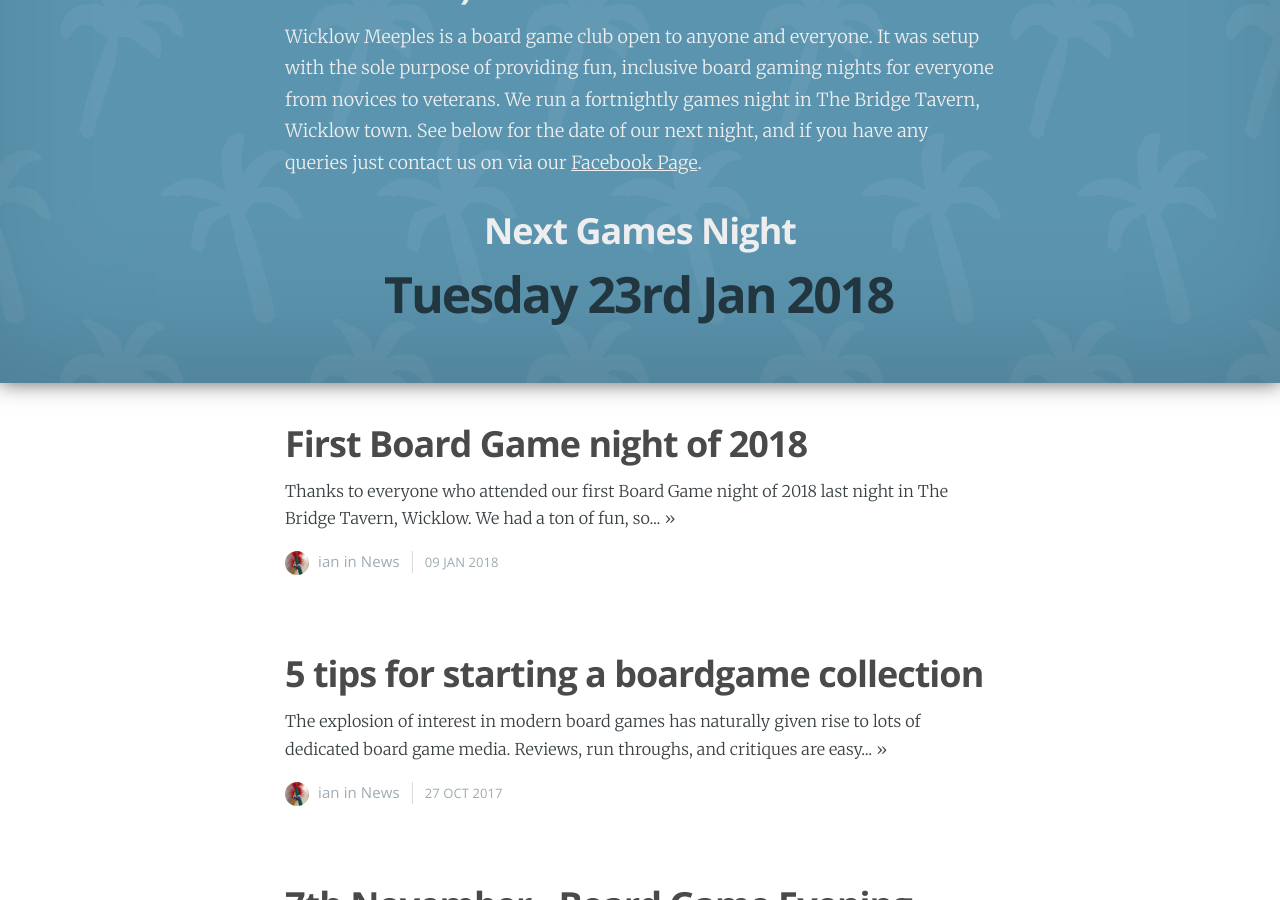
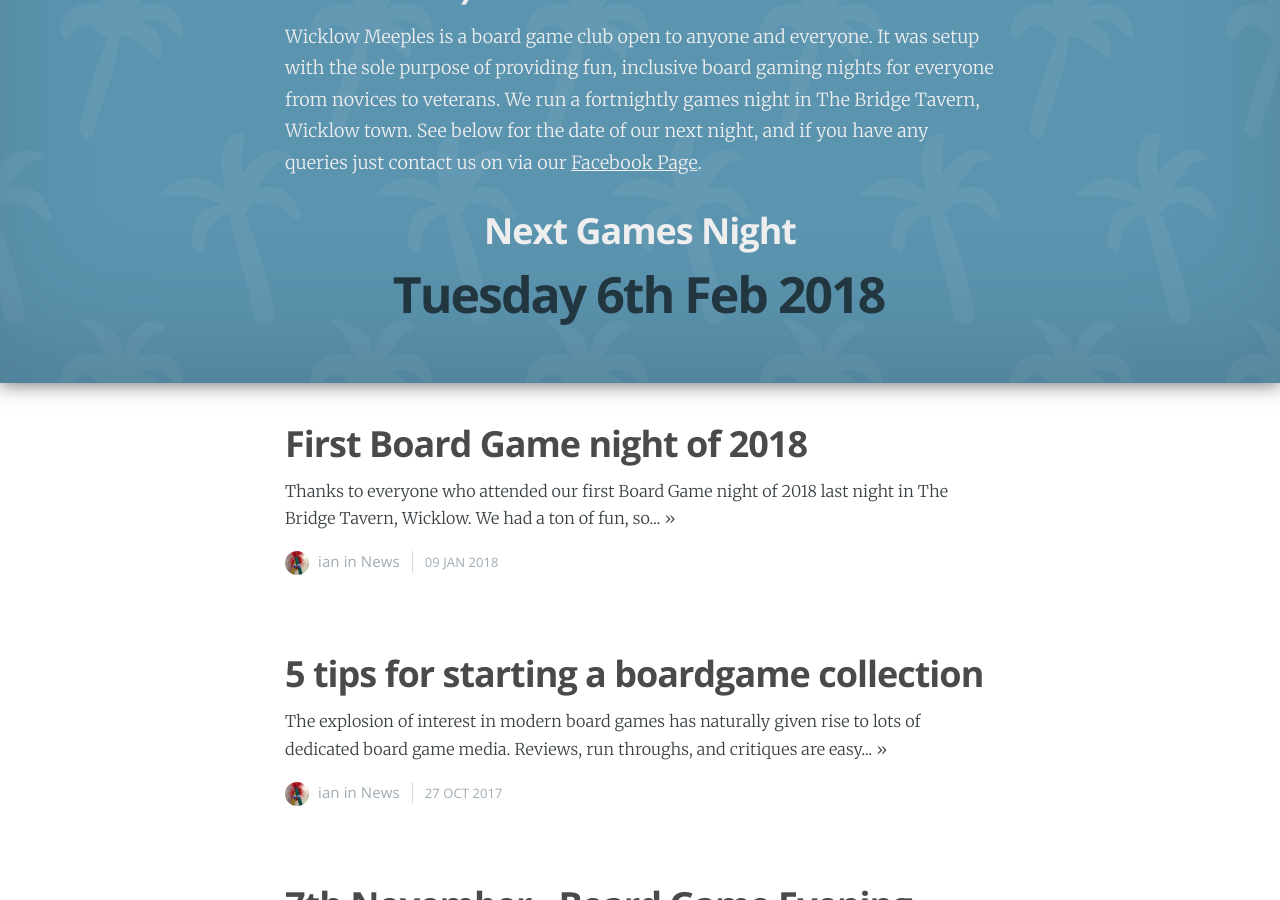
Before and after one commit to owenmcg/owenmcg.github.io, a Jekyll site: the page built from index.html, in a window 1280 px wide and 900 px high, scrolled down 1002 px. Built offline with Jekyll 4.4.1, drawn with Linux system fonts in a browser that asks for light colours; nearby versions of some CDN libraries; the list of posts is cut into pages by our own code.

Commit message:
updated next game night

```diff
--- a/index.html
+++ b/index.html
@@ -37,7 +37,7 @@ current: home
         <p class="post-excerpt">Wicklow Meeples is a board game club open to anyone and everyone. It was setup with the sole purpose of providing fun, inclusive board gaming nights for everyone from novices to veterans. We run a fortnightly games night in The Bridge Tavern, Wicklow town. See below for the date of our next night, and if you have any queries just contact us on via our <a href="https://www.facebook.com/wicklowmeeples/">Facebook Page</a>.
         </p>
         <h2 class="center">Next Games Night</h2>
-        <h1 class="center">Tuesday 23rd Jan 2018</h1>
+        <h1 class="center">Tuesday 6th Feb 2018</h1>
     </div>
 </div>
 <main id="content" class="content" role="main">
```
